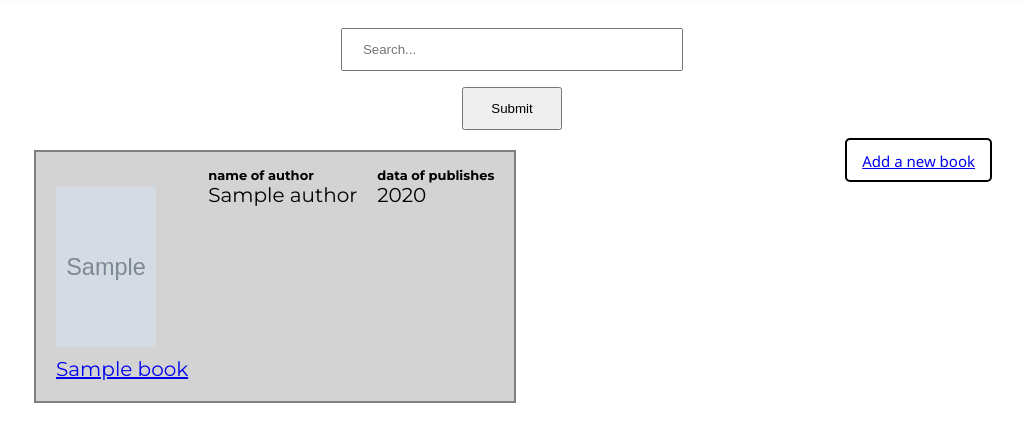
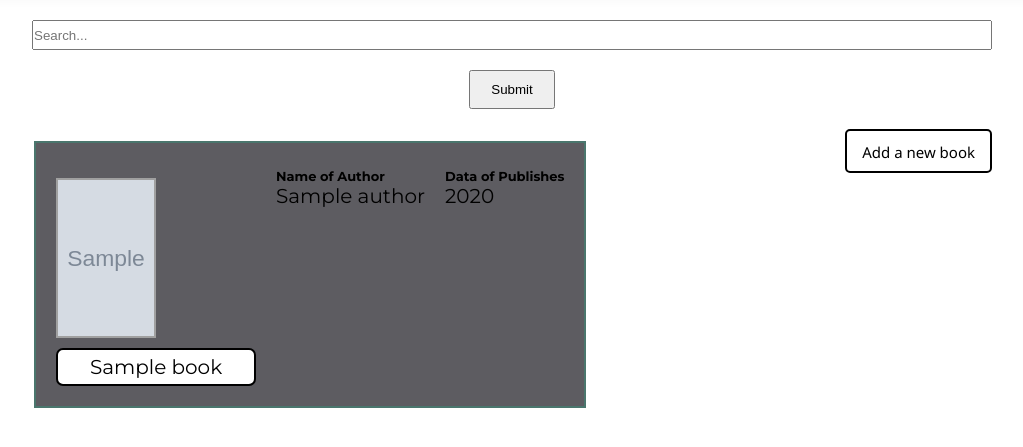
Before and after one commit to Aitenir1/LibraryFinal, a Django app: page / in a window 1280 px wide. Shown: the part 98-545 px from the top of the page, without its empty margins (128-1151 px from the left). Run offline with Django 4.2, Linux system fonts and the light colour scheme; a user stored in the database is signed in; tables that the repository leaves empty hold one stand-in row (values such as "Sample post"); grey boxes marked "Sample" are stand-in pictures.

Commit message:
change book detail

```diff
--- a/library/templates/home.html
+++ b/library/templates/home.html
@@ -31,7 +31,7 @@
     <div class="get">
 		<form method="get">
 			{% csrf_token %}
-			<input type="text" name="search" placeholder="Search...">
+			<input class="sea" type="text" name="search" placeholder="Search...">
 			<input class="search" type="submit">
 		</form>
 	</div>
@@ -51,8 +51,8 @@
 							<a href="{% url 'book-detail' book.id %}">{{ book.title }}</a>
 						</div>
 						<div class="info">
-							<p><td><h1>name of author</h1>{{ book.author.all|join:", " }}</td></p>
-							<p><td><h1>data of publishes</h1>{{ book.pub_date|date:"Y" }}</td></p>
+							<p><td><h1>Name of Author</h1>{{ book.author.all|join:", " }}</td></p>
+							<p><td><h1>Data of Publishes</h1>{{ book.pub_date|date:"Y" }}</td></p>
 						</div>
 					</div>
 				</td>
--- /dev/null
+++ b/static/book-detail/style.css
@@ -0,0 +1,19 @@
+.book_info{
+    display: flex;
+    flex-direction: row;
+}
+
+
+img{
+    width: 250px;
+    height: 400px;
+    margin-right: 100px;
+}
+
+h1{
+    margin-top: 10px;
+}
+
+.icons a{
+    margin-top: 40px;
+}
--- a/static/book-list/style.css
+++ b/static/book-list/style.css
@@ -11,14 +11,16 @@ h1{
     margin-top: 10px;
 }
 
+
+
 .info{
     display: flex;
     flex-direction: column;
 }
 
 tbody{
-    background-color: lightgrey;
-    border: 2px solid grey;
+    background-color: #5d5c61;
+    border: 2px solid #4a766d;
     padding-top: 5px;
     padding-left: 10px;
     padding-right: 10px;
@@ -27,6 +29,8 @@ tbody{
     display: flex;
     flex-direction: column;
 }
+
+
 
 .back{
     font-size: 20px;
@@ -39,35 +43,38 @@ tbody{
     border-radius: 3px;
     background-color: white;
     color: black;
-    padding: 10px 20px;
+    margin: 10px;
+    padding: 7px 18px;
     font-size: 16px;
     cursor: pointer;
     font-family:'Times New Roman', Times, serif ;
+    text-decoration: none;
 }
 
 .back a:hover{
     background-color: grey;
 }
 
-input{
-    width: 100%;
-    padding: 12px 20px;
-    margin: 8px 0;
-    box-sizing: border-box;
-}
 
-.search{
-    width: 100px;
-    margin: 8px 8px;
-    box-sizing: border-box;
-}
 
-.get{
-    text-align: center;
+.get form{
+
     width: 100%;
     display: flex;
     justify-content: center;
     align-items: center;
+    flex-direction: column;
+}
+
+.get .sea{
+    width: 100%;
+    height: 30px;
+    border-radius: 10px solid ;
+}
+
+.get .search{
+    margin: 20px;
+    padding: 10px 20px;
 }
 
 .add{
@@ -82,6 +89,8 @@ input{
     font-style: initial;
     font-variant: normal;
     font-family: 'Segoe UI', Tahoma, Geneva, Verdana, sans-serif;
+    text-decoration: none;
+    color: black;
 }
 
 .add:hover{
@@ -98,3 +107,24 @@ tr{
     display: flex;
     flex-direction: row;
 }
+
+.book-info a:link, .book-info a:visited{
+    background-color: white;
+    color: black;
+    border: 2px solid black;
+    border-radius: 7px;
+    padding: 5px 10px;
+    text-align: center;
+    text-decoration: none;
+    display: inline-block;
+}
+
+.book-info a:active, .book-info a:hover{
+    background-color: grey;
+    color: white;
+}
+
+
+img{
+    border: 2px solid rgb(160, 160, 160);
+}
```
Also changed, not shown: library/migrations/0019_merge_20230426_1517.py (added).
